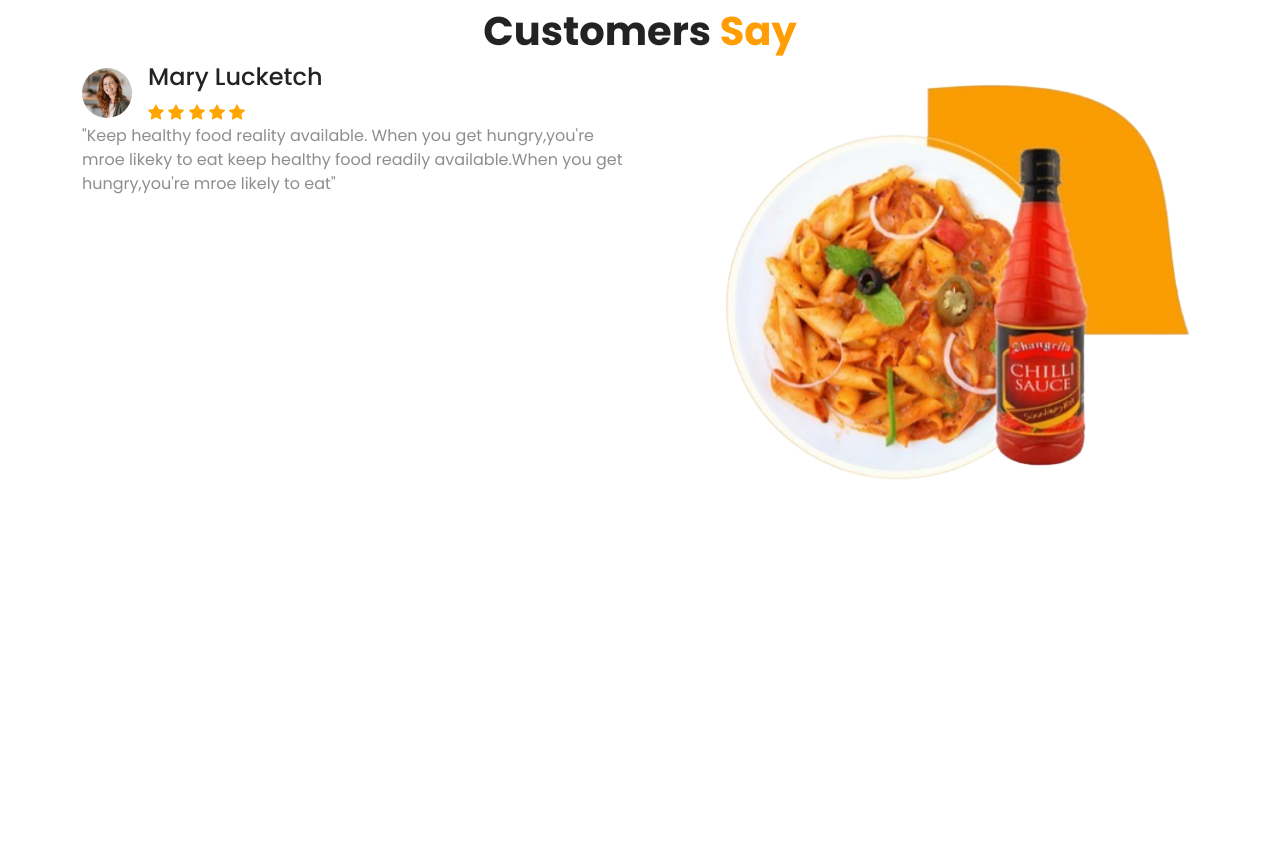
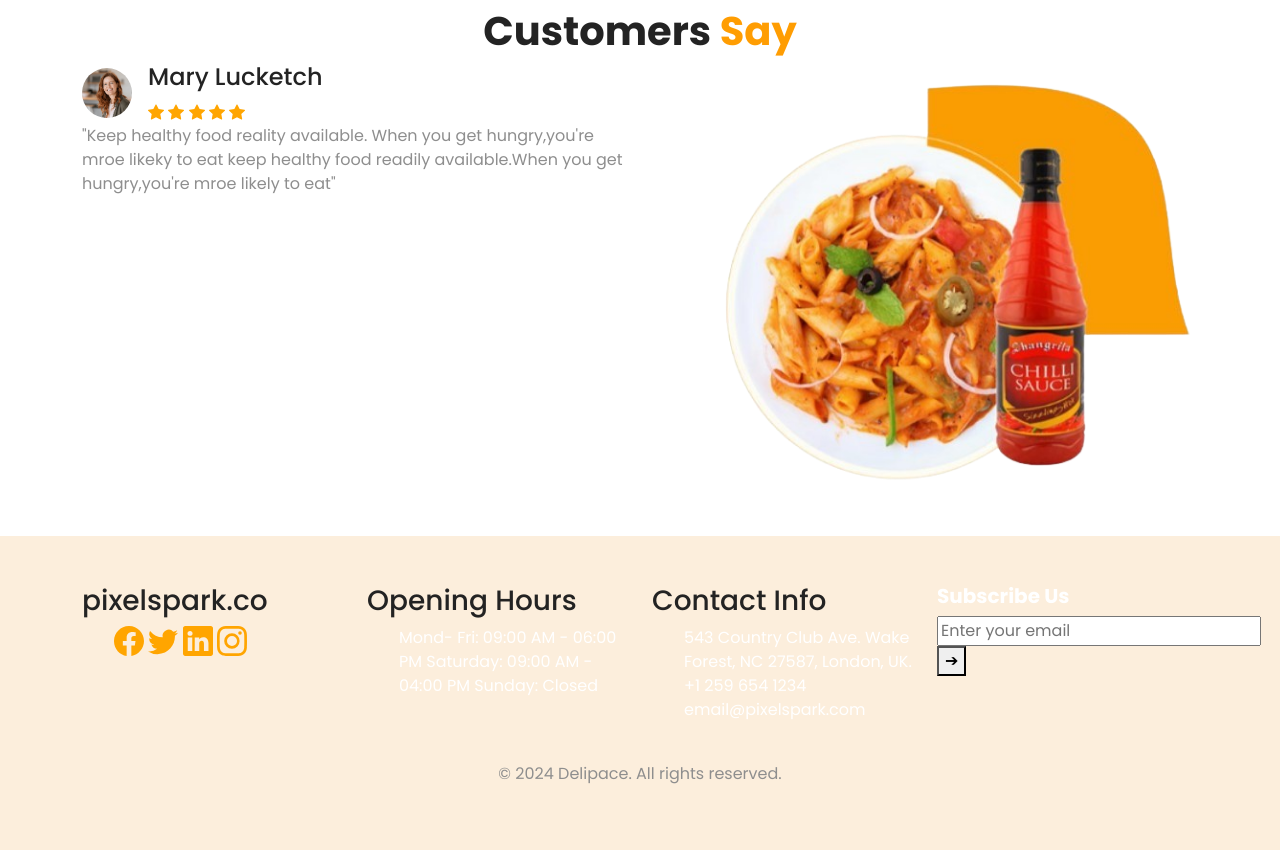
Before and after one commit to Marilyne97/paboumbakisossou_marilyne_Projet-cuisine_Groupe_1, a plain HTML site: page index.html in a window 1280 px wide. Shown: the part 2522-3372 px from the top of the page. Before the commit the page ends 3058 px from the top, so only its background shows below. Drawn offline with nearby package versions, Linux system fonts and the light colour scheme.

Commit message:
ajout du footer

```diff
--- a/index.html
+++ b/index.html
@@ -308,5 +308,60 @@
     </div>
 </section>
 
+<!-- Footer Section -->
+<footer class="footer text-white py-5">
+    <div class="container">
+      <div class="row">
+        <div class="col-md-3">
+          <h3>pixelspark.co</h3>
+          <ul>
+              <svg xmlns="http://www.w3.org/2000/svg" width="30" height="30" fill="orange" class="bi bi-facebook" viewBox="0 0 16 16">
+                  <path d="M16 8.049c0-4.446-3.582-8.05-8-8.05C3.58 0-.002 3.603-.002 8.05c0 4.017 2.926 7.347 6.75 7.951v-5.625h-2.03V8.05H6.75V6.275c0-2.017 1.195-3.131 3.022-3.131.876 0 1.791.157 1.791.157v1.98h-1.009c-.993 0-1.303.621-1.303 1.258v1.51h2.218l-.354 2.326H9.25V16c3.824-.604 6.75-3.934 6.75-7.951"/>
+                </svg>  <svg xmlns="http://www.w3.org/2000/svg" width="30" height="30" fill="orange" class="bi bi-twitter" viewBox="0 0 16 16">
+                  <path d="M5.026 15c6.038 0 9.341-5.003 9.341-9.334q.002-.211-.006-.422A6.7 6.7 0 0 0 16 3.542a6.7 6.7 0 0 1-1.889.518 3.3 3.3 0 0 0 1.447-1.817 6.5 6.5 0 0 1-2.087.793A3.286 3.286 0 0 0 7.875 6.03a9.32 9.32 0 0 1-6.767-3.429 3.29 3.29 0 0 0 1.018 4.382A3.3 3.3 0 0 1 .64 6.575v.045a3.29 3.29 0 0 0 2.632 3.218 3.2 3.2 0 0 1-.865.115 3 3 0 0 1-.614-.057 3.28 3.28 0 0 0 3.067 2.277A6.6 6.6 0 0 1 .78 13.58a6 6 0 0 1-.78-.045A9.34 9.34 0 0 0 5.026 15"/>
+                </svg>  <svg xmlns="http://www.w3.org/2000/svg" width="30" height="30" fill="orange" class="bi bi-linkedin" viewBox="0 0 16 16">
+                  <path d="M0 1.146C0 .513.526 0 1.175 0h13.65C15.474 0 16 .513 16 1.146v13.708c0 .633-.526 1.146-1.175 1.146H1.175C.526 16 0 15.487 0 14.854zm4.943 12.248V6.169H2.542v7.225zm-1.2-8.212c.837 0 1.358-.554 1.358-1.248-.015-.709-.52-1.248-1.342-1.248S2.4 3.226 2.4 3.934c0 .694.521 1.248 1.327 1.248zm4.908 8.212V9.359c0-.216.016-.432.08-.586.173-.431.568-.878 1.232-.878.869 0 1.216.662 1.216 1.634v3.865h2.401V9.25c0-2.22-1.184-3.252-2.764-3.252-1.274 0-1.845.7-2.165 1.193v.025h-.016l.016-.025V6.169h-2.4c.03.678 0 7.225 0 7.225z"/>
+                </svg>  <svg xmlns="http://www.w3.org/2000/svg" width="30" height="30" fill="orange" class="bi bi-instagram" viewBox="0 0 16 16">
+                  <path d="M8 0C5.829 0 5.556.01 4.703.048 3.85.088 3.269.222 2.76.42a3.9 3.9 0 0 0-1.417.923A3.9 3.9 0 0 0 .42 2.76C.222 3.268.087 3.85.048 4.7.01 5.555 0 5.827 0 8.001c0 2.172.01 2.444.048 3.297.04.852.174 1.433.372 1.942.205.526.478.972.923 1.417.444.445.89.719 1.416.923.51.198 1.09.333 1.942.372C5.555 15.99 5.827 16 8 16s2.444-.01 3.298-.048c.851-.04 1.434-.174 1.943-.372a3.9 3.9 0 0 0 1.416-.923c.445-.445.718-.891.923-1.417.197-.509.332-1.09.372-1.942C15.99 10.445 16 10.173 16 8s-.01-2.445-.048-3.299c-.04-.851-.175-1.433-.372-1.941a3.9 3.9 0 0 0-.923-1.417A3.9 3.9 0 0 0 13.24.42c-.51-.198-1.092-.333-1.943-.372C10.443.01 10.172 0 7.998 0zm-.717 1.442h.718c2.136 0 2.389.007 3.232.046.78.035 1.204.166 1.486.275.373.145.64.319.92.599s.453.546.598.92c.11.281.24.705.275 1.485.039.843.047 1.096.047 3.231s-.008 2.389-.047 3.232c-.035.78-.166 1.203-.275 1.485a2.5 2.5 0 0 1-.599.919c-.28.28-.546.453-.92.598-.28.11-.704.24-1.485.276-.843.038-1.096.047-3.232.047s-2.39-.009-3.233-.047c-.78-.036-1.203-.166-1.485-.276a2.5 2.5 0 0 1-.92-.598 2.5 2.5 0 0 1-.6-.92c-.109-.281-.24-.705-.275-1.485-.038-.843-.046-1.096-.046-3.233s.008-2.388.046-3.231c.036-.78.166-1.204.276-1.486.145-.373.319-.64.599-.92s.546-.453.92-.598c.282-.11.705-.24 1.485-.276.738-.034 1.024-.044 2.515-.045zm4.988 1.328a.96.96 0 1 0 0 1.92.96.96 0 0 0 0-1.92m-4.27 1.122a4.109 4.109 0 1 0 0 8.217 4.109 4.109 0 0 0 0-8.217m0 1.441a2.667 2.667 0 1 1 0 5.334 2.667 2.667 0 0 1 0-5.334"/>
+                </svg>
+          </ul>
+        </div>
+        <div class="col-md-3">
+          <h3>Opening Hours</h3>
+          <ul>
+            Mond- Fri: 09:00 AM - 06:00 PM
+            Saturday: 09:00 AM - 04:00 PM
+            Sunday: Closed
+          </ul>
+        </div>
+        <div class="col-md-3">
+          <h3>Contact Info</h3>
+          <ul>
+              543 Country Club Ave. Wake Forest,
+              NC 27587, London, UK.
+              +1 259 654 1234
+              email@pixelspark.com
+          </ul>
+        </div>
+        <div class="col-md-3">
+            <h5 class="fw-bold text-orange">Subscribe Us</h5>
+            <form class="subscribe-form">
+                <input type="email" class="subscribe-input" placeholder="Enter your email" required>
+                <button type="submit" class="subscribe-button">
+                    <span>&#10132;</span> <!-- Flèche -->
+                </button>
+            </form>
+        </div>
+      </div>
+      <div class="footer-bottom text-center mt-4">
+        <p>&copy; 2024 Delipace. All rights reserved.</p>
+      </div>
+    </div>
+  </footer>
+
+  <!-- Bootstrap JS & Popper -->
+  <script src="https://cdn.jsdelivr.net/npm/@popperjs/core@2.11.6/dist/umd/popper.min.js"></script>
+  <script src="https://cdn.jsdelivr.net/npm/bootstrap@5.3.0-alpha1/dist/js/bootstrap.min.js"></script>
+
 </body>
 </html>
```
